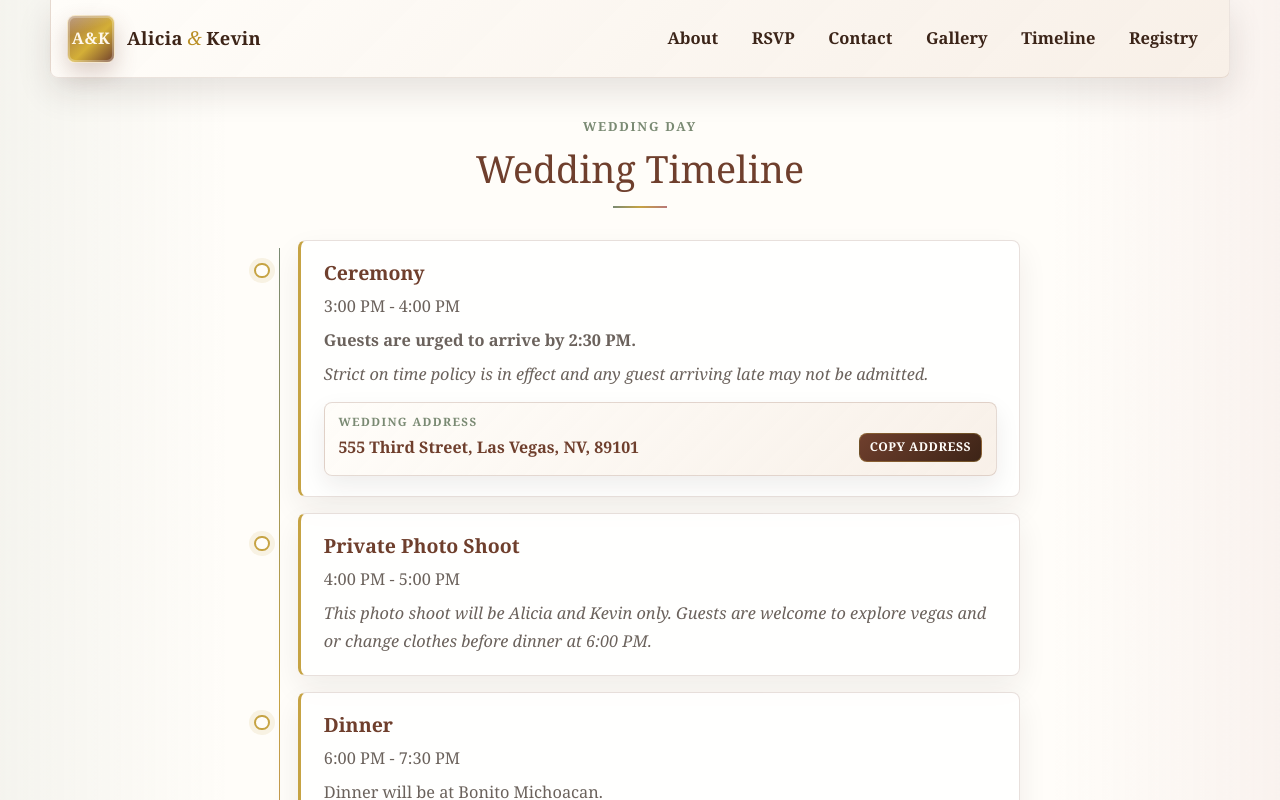
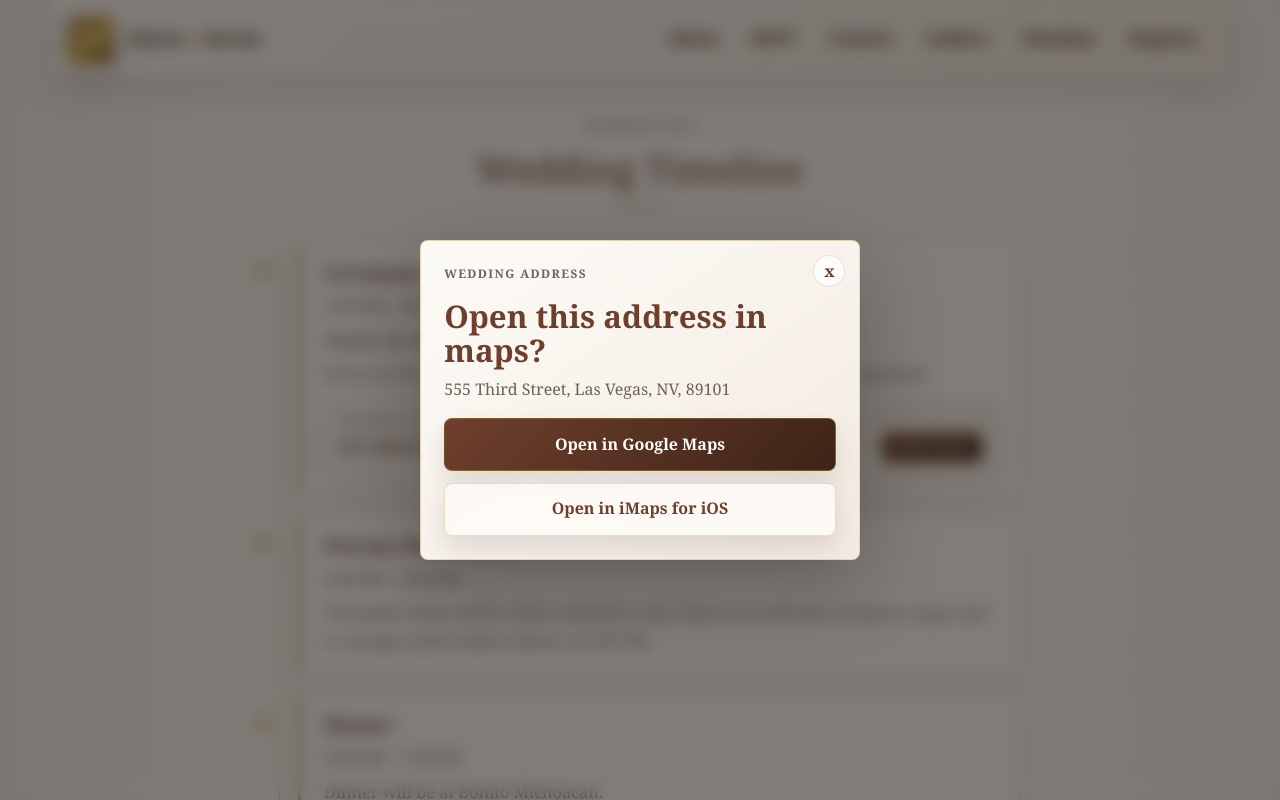
Before and after one commit to kvignali1/Alicia-Kevin-Wedding, a React (Vite) app in the folder website/: page / in a window 1280 px wide. Both pictures are taken after a click on the button 660 px from the left and 6184 px from the top of the page. Shown: the part 5746-6546 px from the top of the page. Built offline with nearby package versions, Linux system fonts and the light colour scheme; no server answers.

Commit message:
add in maps integration

```diff
--- a/website/src/App.css
+++ b/website/src/App.css
@@ -694,7 +694,7 @@
   margin-bottom: 0;
 }
 
-.timeline-address-copy {
+.timeline-address-button {
   width: 100%;
   margin-top: 0.85rem;
   padding: 0.85rem;
@@ -718,19 +718,13 @@
     transform 0.34s ease;
 }
 
-.timeline-address-copy:hover,
-.timeline-address-copy:focus-visible {
+.timeline-address-button:hover,
+.timeline-address-button:focus-visible {
   background: #fffdf9;
   border-color: rgba(198, 163, 67, 0.54);
   box-shadow: 0 14px 32px rgba(39, 27, 22, 0.12);
   transform: translateY(-2px);
   outline: none;
-}
-
-.timeline-address-copy.is-copied {
-  border-color: rgba(122, 138, 115, 0.58);
-  background:
-    linear-gradient(135deg, rgba(122, 138, 115, 0.16), rgba(255, 253, 249, 0.96));
 }
 
 .timeline-address-label {
@@ -762,6 +756,113 @@
   letter-spacing: 0.04em;
   text-transform: uppercase;
   white-space: nowrap;
+}
+
+.map-modal-backdrop {
+  position: fixed;
+  inset: 0;
+  z-index: 2000;
+  display: grid;
+  place-items: center;
+  padding: 1rem;
+  background: rgba(20, 13, 10, 0.54);
+  backdrop-filter: blur(8px);
+}
+
+.map-modal {
+  width: min(100%, 440px);
+  position: relative;
+  padding: 1.45rem;
+  color: var(--text-color);
+  background:
+    linear-gradient(145deg, rgba(255, 253, 249, 0.98), rgba(248, 239, 229, 0.96));
+  border: 1px solid rgba(198, 163, 67, 0.36);
+  border-radius: 8px;
+  box-shadow: 0 24px 80px rgba(20, 13, 10, 0.28);
+}
+
+.map-modal-close {
+  width: 2rem;
+  height: 2rem;
+  position: absolute;
+  top: 0.85rem;
+  right: 0.85rem;
+  display: grid;
+  place-items: center;
+  color: var(--primary-color);
+  background: rgba(255, 255, 255, 0.72);
+  border: 1px solid rgba(111, 63, 45, 0.14);
+  border-radius: 50%;
+  cursor: pointer;
+  font: inherit;
+  font-weight: 800;
+  line-height: 1;
+  transition: transform 0.24s ease, border-color 0.24s ease, box-shadow 0.24s ease;
+}
+
+.map-modal-close:hover,
+.map-modal-close:focus-visible {
+  border-color: rgba(198, 163, 67, 0.52);
+  box-shadow: 0 8px 18px rgba(39, 27, 22, 0.12);
+  transform: translateY(-1px);
+  outline: none;
+}
+
+.map-modal-kicker {
+  margin: 0 2.2rem 0.45rem 0;
+  color: var(--sage-color);
+  font-size: 0.74rem;
+  font-weight: 800;
+  letter-spacing: 0.12em;
+  text-transform: uppercase;
+}
+
+.map-modal h2 {
+  margin: 0 2rem 0.55rem 0;
+  color: var(--primary-color);
+  font-size: clamp(1.45rem, 4vw, 1.95rem);
+  line-height: 1.1;
+}
+
+.map-modal p {
+  max-width: none;
+  margin: 0 0 1rem;
+  color: var(--muted-text);
+}
+
+.map-modal-actions {
+  display: grid;
+  gap: 0.7rem;
+}
+
+.map-modal-actions a {
+  display: flex;
+  align-items: center;
+  justify-content: center;
+  min-height: 3rem;
+  padding: 0.8rem 1rem;
+  color: #fffdf9;
+  background: linear-gradient(135deg, var(--primary-color), #3d2417);
+  border: 1px solid rgba(198, 163, 67, 0.34);
+  border-radius: 8px;
+  box-shadow: 0 12px 24px rgba(39, 27, 22, 0.12);
+  font-weight: 800;
+  text-align: center;
+  text-decoration: none;
+  transition: transform 0.28s ease, box-shadow 0.28s ease, border-color 0.28s ease;
+}
+
+.map-modal-actions a:last-child {
+  color: var(--primary-color);
+  background: rgba(255, 253, 249, 0.78);
+}
+
+.map-modal-actions a:hover,
+.map-modal-actions a:focus-visible {
+  border-color: rgba(198, 163, 67, 0.7);
+  box-shadow: 0 16px 30px rgba(39, 27, 22, 0.16);
+  transform: translateY(-2px);
+  outline: none;
 }
 
 /* Bridal Shower */
@@ -986,7 +1087,7 @@
     margin-bottom: 0.4rem;
   }
 
-  .timeline-address-copy {
+  .timeline-address-button {
     grid-template-columns: 1fr;
   }
 
--- a/website/src/App.tsx
+++ b/website/src/App.tsx
@@ -16,6 +16,11 @@
 const HONEYMOON_FUND_URL = 'https://gofund.me/1b20b468e'
 const RSVP_BASE_TAKEN_SPOTS = 14
 const RSVP_TOTAL_SPOTS = 50
+
+type MapLocation = {
+  label: string
+  address: string
+}
 
 const buildUrl = (baseUrl: string, params: Record<string, string>) => {
   const url = new URL(baseUrl, window.location.href)
@@ -79,9 +84,7 @@
   const [rsvpMessage, setRsvpMessage] = useState('')
   const [rsvpTakenSpots, setRsvpTakenSpots] = useState(RSVP_BASE_TAKEN_SPOTS)
   const [hasSpouseGuest, setHasSpouseGuest] = useState(false)
-  const [weddingAddressCopyStatus, setWeddingAddressCopyStatus] = useState<'idle' | 'copied' | 'error'>('idle')
-  const [dinnerAddressCopyStatus, setDinnerAddressCopyStatus] = useState<'idle' | 'copied' | 'error'>('idle')
-  const [partyBusAddressCopyStatus, setPartyBusAddressCopyStatus] = useState<'idle' | 'copied' | 'error'>('idle')
+  const [selectedMapLocation, setSelectedMapLocation] = useState<MapLocation | null>(null)
 
   const refreshRsvpCount = async () => {
     try {
@@ -160,43 +163,17 @@
     }
   }
 
-  const handleDinnerAddressCopy = async () => {
-    try {
-      await navigator.clipboard.writeText(DINNER_ADDRESS)
-      setDinnerAddressCopyStatus('copied')
-    } catch {
-      setDinnerAddressCopyStatus('error')
-    }
-
-    window.setTimeout(() => setDinnerAddressCopyStatus('idle'), 2200)
-  }
-
-  const handleWeddingAddressCopy = async () => {
-    try {
-      await navigator.clipboard.writeText(WEDDING_ADDRESS)
-      setWeddingAddressCopyStatus('copied')
-    } catch {
-      setWeddingAddressCopyStatus('error')
-    }
-
-    window.setTimeout(() => setWeddingAddressCopyStatus('idle'), 2200)
-  }
-
-  const handlePartyBusAddressCopy = async () => {
-    try {
-      await navigator.clipboard.writeText(PARTY_BUS_ADDRESS)
-      setPartyBusAddressCopyStatus('copied')
-    } catch {
-      setPartyBusAddressCopyStatus('error')
-    }
-
-    window.setTimeout(() => setPartyBusAddressCopyStatus('idle'), 2200)
+  const getMapUrl = (address: string, provider: 'google' | 'apple') => {
+    const encodedAddress = encodeURIComponent(address)
+    return provider === 'google'
+      ? `https://www.google.com/maps/search/?api=1&query=${encodedAddress}`
+      : `https://maps.apple.com/?q=${encodedAddress}`
   }
 
   return (
     <div className="App">
       <Navigation />
-      <Header />
+      <Header onOpenMapOptions={() => setSelectedMapLocation({ label: 'Wedding Address', address: WEDDING_ADDRESS })} />
 
       <main>
         <section id="about" className="section story-section">
@@ -391,20 +368,14 @@
               <p><strong>Guests are urged to arrive by 2:30 PM.</strong></p>
               <p><em>Strict on time policy is in effect and any guest arriving late may not be admitted.</em></p>
               <button
-                className={`timeline-address-copy${weddingAddressCopyStatus === 'copied' ? ' is-copied' : ''}`}
+                className="timeline-address-button"
                 type="button"
-                onClick={handleWeddingAddressCopy}
-                aria-label={`Copy wedding address: ${WEDDING_ADDRESS}`}
+                onClick={() => setSelectedMapLocation({ label: 'Wedding Address', address: WEDDING_ADDRESS })}
+                aria-label={`Open map options for wedding address: ${WEDDING_ADDRESS}`}
               >
                 <span className="timeline-address-label">Wedding Address</span>
                 <span className="timeline-address-text">{WEDDING_ADDRESS}</span>
-                <span className="timeline-address-action" aria-live="polite">
-                  {weddingAddressCopyStatus === 'copied'
-                    ? 'Copied'
-                    : weddingAddressCopyStatus === 'error'
-                      ? 'Copy failed'
-                      : 'Copy address'}
-                </span>
+                <span className="timeline-address-action">Open maps</span>
               </button>
             </div>
             <div className="timeline-item">
@@ -417,20 +388,14 @@
               <p>6:00 PM - 7:30 PM</p>
               <p>Dinner will be at Bonito Michoacan.</p>
               <button
-                className={`timeline-address-copy${dinnerAddressCopyStatus === 'copied' ? ' is-copied' : ''}`}
+                className="timeline-address-button"
                 type="button"
-                onClick={handleDinnerAddressCopy}
-                aria-label={`Copy dinner address: ${DINNER_ADDRESS}`}
+                onClick={() => setSelectedMapLocation({ label: 'Dinner Address', address: DINNER_ADDRESS })}
+                aria-label={`Open map options for dinner address: ${DINNER_ADDRESS}`}
               >
                 <span className="timeline-address-label">Dinner Address</span>
                 <span className="timeline-address-text">{DINNER_ADDRESS}</span>
-                <span className="timeline-address-action" aria-live="polite">
-                  {dinnerAddressCopyStatus === 'copied'
-                    ? 'Copied'
-                    : dinnerAddressCopyStatus === 'error'
-                      ? 'Copy failed'
-                      : 'Copy address'}
-                </span>
+                <span className="timeline-address-action">Open maps</span>
               </button>
             </div>
             <div className="timeline-item">
@@ -438,20 +403,14 @@
               <p>8:30 PM - End</p>
               <p>After dinner, we will meet at Palms Casino Resort for Noctural Tours Party Bus.</p>
               <button
-                className={`timeline-address-copy${partyBusAddressCopyStatus === 'copied' ? ' is-copied' : ''}`}
+                className="timeline-address-button"
                 type="button"
-                onClick={handlePartyBusAddressCopy}
-                aria-label={`Copy party bus address: ${PARTY_BUS_ADDRESS}`}
+                onClick={() => setSelectedMapLocation({ label: 'Party Bus Address', address: PARTY_BUS_ADDRESS })}
+                aria-label={`Open map options for party bus address: ${PARTY_BUS_ADDRESS}`}
               >
                 <span className="timeline-address-label">Party Bus Address</span>
                 <span className="timeline-address-text">{PARTY_BUS_ADDRESS}</span>
-                <span className="timeline-address-action" aria-live="polite">
-                  {partyBusAddressCopyStatus === 'copied'
-                    ? 'Copied'
-                    : partyBusAddressCopyStatus === 'error'
-                      ? 'Copy failed'
-                      : 'Copy address'}
-                </span>
+                <span className="timeline-address-action">Open maps</span>
               </button>
             </div>
           </div>
@@ -467,6 +426,42 @@
         </section>
       </main>
 
+      {selectedMapLocation && (
+        <div
+          className="map-modal-backdrop"
+          role="presentation"
+          onClick={() => setSelectedMapLocation(null)}
+        >
+          <div
+            className="map-modal"
+            role="dialog"
+            aria-modal="true"
+            aria-labelledby="map-modal-title"
+            onClick={(event) => event.stopPropagation()}
+          >
+            <button
+              className="map-modal-close"
+              type="button"
+              onClick={() => setSelectedMapLocation(null)}
+              aria-label="Close map options"
+            >
+              x
+            </button>
+            <p className="map-modal-kicker">{selectedMapLocation.label}</p>
+            <h2 id="map-modal-title">Open this address in maps?</h2>
+            <p>{selectedMapLocation.address}</p>
+            <div className="map-modal-actions">
+              <a href={getMapUrl(selectedMapLocation.address, 'google')} target="_blank" rel="noreferrer">
+                Open in Google Maps
+              </a>
+              <a href={getMapUrl(selectedMapLocation.address, 'apple')} target="_blank" rel="noreferrer">
+                Open in iMaps for iOS
+              </a>
+            </div>
+          </div>
+        </div>
+      )}
+
       <Footer />
     </div>
   )
--- a/website/src/components/Header.tsx
+++ b/website/src/components/Header.tsx
@@ -3,10 +3,13 @@
 
 const WEDDING_ADDRESS = '555 Third Street, Las Vegas, NV, 89101'
 
-const Header: React.FC = () => {
+type HeaderProps = {
+  onOpenMapOptions: () => void
+}
+
+const Header: React.FC<HeaderProps> = ({ onOpenMapOptions }) => {
   const heroRef = useRef<HTMLElement | null>(null)
   const [shouldFadeHeroImage, setShouldFadeHeroImage] = useState(false)
-  const [copyStatus, setCopyStatus] = useState<'idle' | 'copied' | 'error'>('idle')
 
   useEffect(() => {
     const hero = heroRef.current
@@ -25,17 +28,6 @@
     return () => observer.disconnect()
   }, [])
 
-  const handleCopyAddress = async () => {
-    try {
-      await navigator.clipboard.writeText(WEDDING_ADDRESS)
-      setCopyStatus('copied')
-    } catch {
-      setCopyStatus('error')
-    }
-
-    window.setTimeout(() => setCopyStatus('idle'), 2200)
-  }
-
   return (
     <header
       id="top"
@@ -47,16 +39,14 @@
         <h1 className="hero-title">Alicia & Kevin's Wedding</h1>
         <p className="hero-date">October 17th, 2026</p>
         <button
-          className={`hero-location-copy${copyStatus === 'copied' ? ' is-copied' : ''}`}
+          className="hero-location-button"
           type="button"
-          onClick={handleCopyAddress}
-          aria-label={`Copy wedding address: ${WEDDING_ADDRESS}`}
+          onClick={onOpenMapOptions}
+          aria-label={`Open map options for wedding address: ${WEDDING_ADDRESS}`}
         >
           <span className="hero-location-pin" aria-hidden="true" />
           <span className="hero-location-text">{WEDDING_ADDRESS}</span>
-          <span className="hero-location-action" aria-live="polite">
-            {copyStatus === 'copied' ? 'Copied' : copyStatus === 'error' ? 'Copy failed' : 'Copy address'}
-          </span>
+          <span className="hero-location-action">Open maps</span>
         </button>
       </div>
     </header>
```
Also changed, not shown: website/src/components/Header.css (+4 -9 lines).
